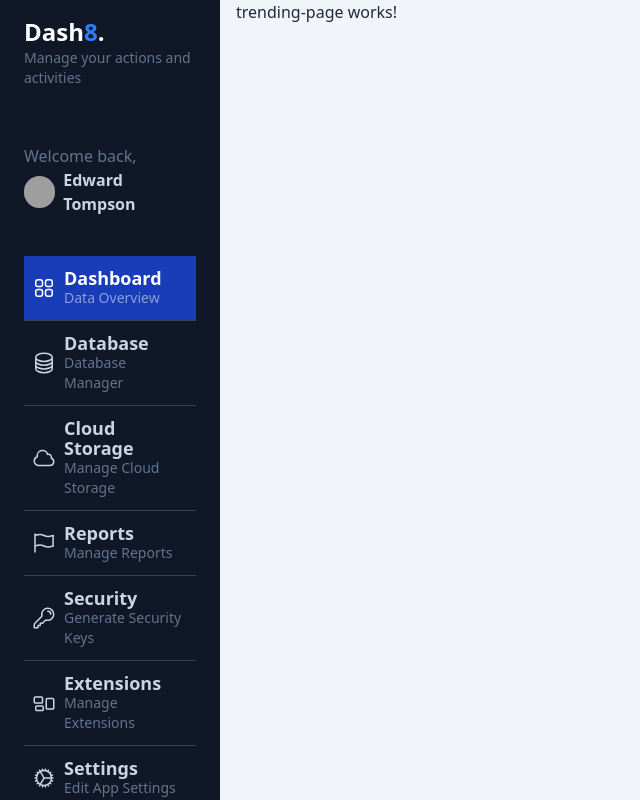
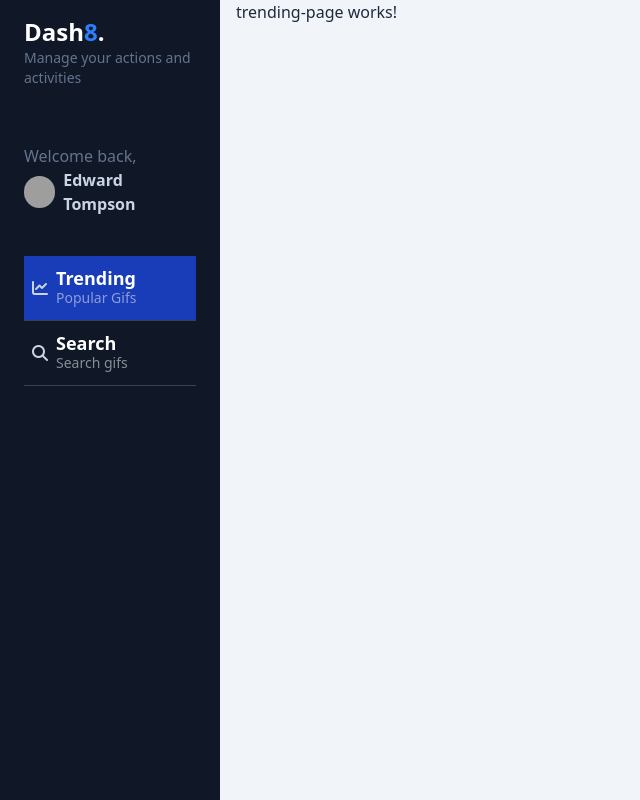
Before and after one commit to christofergg/GifsApp, an Angular app: page /dashboard/trending in a window 1280 px wide. Shown: the whole page, without its empty margins (0-640 px from the left). Built offline with nearby package versions, Linux system fonts and the light colour scheme; grey boxes are pictures that could not be loaded.

Commit message:
fontawsome and customize side-menu-options, RouterLink and RouterLinkActive

```diff
--- a/src/app/gifs/components/side-menu/side-menu-options/side-menu-options.component.html
+++ b/src/app/gifs/components/side-menu/side-menu-options/side-menu-options.component.html
@@ -1,81 +1,18 @@
 <div id="nav" class="w-full px-6">
-  <a href="#" class="w-full px-2 inline-flex space-x-2 items-center border-b border-slate-700 py-3 bg-blue-800 hover:bg-white/5 transition ease-linear duration-150">
-      <div>
-          <svg xmlns="http://www.w3.org/2000/svg" fill="none" viewBox="0 0 24 24" stroke-width="1.5" stroke="currentColor" class="w-6 h-6 text-white">
-              <path stroke-linecap="round" stroke-linejoin="round" d="M3.75 6A2.25 2.25 0 016 3.75h2.25A2.25 2.25 0 0110.5 6v2.25a2.25 2.25 0 01-2.25 2.25H6a2.25 2.25 0 01-2.25-2.25V6zM3.75 15.75A2.25 2.25 0 016 13.5h2.25a2.25 2.25 0 012.25 2.25V18a2.25 2.25 0 01-2.25 2.25H6A2.25 2.25 0 013.75 18v-2.25zM13.5 6a2.25 2.25 0 012.25-2.25H18A2.25 2.25 0 0120.25 6v2.25A2.25 2.25 0 0118 10.5h-2.25a2.25 2.25 0 01-2.25-2.25V6zM13.5 15.75a2.25 2.25 0 012.25-2.25H18a2.25 2.25 0 012.25 2.25V18A2.25 2.25 0 0118 20.25h-2.25A2.25 2.25 0 0113.5 18v-2.25z" />
-            </svg>
+  <!-- -->
+   @for (item of menuOptions; track item.route) {
+     <a [routerLink]="item.route"
+      routerLinkActive="bg-blue-800"
+      class="w-full px-2 inline-flex space-x-2 items-center border-b border-slate-700 py-3  hover:bg-white/5 transition ease-linear duration-150">
+         <div>
+           <i [class] = 'item.icon' ></i>
+         </div>
+         <div class="flex flex-col">
+             <span class="text-lg font-bold leading-5 text-white">{{ item.label }}</span>
+             <span class="text-sm text-white/50 hidden md:block">{{ item.subLabel }}</span>
+         </div>
+     </a>
+   }
 
-      </div>
-      <div class="flex flex-col">
-          <span class="text-lg font-bold leading-5 text-white">Dashboard</span>
-          <span class="text-sm text-white/50 hidden md:block">Data Overview</span>
-      </div>
-  </a>
-  <a href="#" class="w-full px-2 inline-flex space-x-2 items-center border-b border-slate-700 py-3 hover:bg-white/5 transition ease-linear duration-150">
-      <div>
-          <svg xmlns="http://www.w3.org/2000/svg" fill="none" viewBox="0 0 24 24" stroke-width="1.5" stroke="currentColor" class="w-6 h-6">
-              <path stroke-linecap="round" stroke-linejoin="round" d="M20.25 6.375c0 2.278-3.694 4.125-8.25 4.125S3.75 8.653 3.75 6.375m16.5 0c0-2.278-3.694-4.125-8.25-4.125S3.75 4.097 3.75 6.375m16.5 0v11.25c0 2.278-3.694 4.125-8.25 4.125s-8.25-1.847-8.25-4.125V6.375m16.5 0v3.75m-16.5-3.75v3.75m16.5 0v3.75C20.25 16.153 16.556 18 12 18s-8.25-1.847-8.25-4.125v-3.75m16.5 0c0 2.278-3.694 4.125-8.25 4.125s-8.25-1.847-8.25-4.125" />
-            </svg>
-      </div>
-      <div class="flex flex-col">
-          <span class="text-lg text-slate-300 font-bold leading-5">Database</span>
-          <span class="text-sm text-slate-500 hidden md:block">Database Manager</span>
-      </div>
-  </a>
-  <a href="#" class="w-full px-2 inline-flex space-x-2 items-center border-b border-slate-700 py-3 hover:bg-white/5 transition ease-linear duration-150">
-      <div>
-          <svg xmlns="http://www.w3.org/2000/svg" fill="none" viewBox="0 0 24 24" stroke-width="1.5" stroke="currentColor" class="w-6 h-6">
-              <path stroke-linecap="round" stroke-linejoin="round" d="M2.25 15a4.5 4.5 0 004.5 4.5H18a3.75 3.75 0 001.332-7.257 3 3 0 00-3.758-3.848 5.25 5.25 0 00-10.233 2.33A4.502 4.502 0 002.25 15z" />
-            </svg>
-      </div>
-      <div class="flex flex-col">
-          <span class="text-lg text-slate-300 font-bold leading-5">Cloud Storage</span>
-          <span class="text-sm text-slate-500 hidden md:block">Manage Cloud Storage</span>
-      </div>
-  </a>
-  <a href="#" class="w-full px-2 inline-flex space-x-2 items-center border-b border-slate-700 py-3 hover:bg-white/5 transition ease-linear duration-150">
-      <div>
-          <svg xmlns="http://www.w3.org/2000/svg" fill="none" viewBox="0 0 24 24" stroke-width="1.5" stroke="currentColor" class="w-6 h-6">
-              <path stroke-linecap="round" stroke-linejoin="round" d="M3 3v1.5M3 21v-6m0 0l2.77-.693a9 9 0 016.208.682l.108.054a9 9 0 006.086.71l3.114-.732a48.524 48.524 0 01-.005-10.499l-3.11.732a9 9 0 01-6.085-.711l-.108-.054a9 9 0 00-6.208-.682L3 4.5M3 15V4.5" />
-            </svg>
-      </div>
-      <div class="flex flex-col">
-          <span class="text-lg text-slate-300 font-bold leading-5">Reports</span>
-          <span class="text-sm text-slate-500 hidden md:block">Manage Reports</span>
-      </div>
-  </a>
-  <a href="#" class="w-full px-2 inline-flex space-x-2 items-center border-b border-slate-700 py-3 hover:bg-white/5 transition ease-linear duration-150">
-      <div>
-          <svg xmlns="http://www.w3.org/2000/svg" fill="none" viewBox="0 0 24 24" stroke-width="1.5" stroke="currentColor" class="w-6 h-6">
-              <path stroke-linecap="round" stroke-linejoin="round" d="M15.75 5.25a3 3 0 013 3m3 0a6 6 0 01-7.029 5.912c-.563-.097-1.159.026-1.563.43L10.5 17.25H8.25v2.25H6v2.25H2.25v-2.818c0-.597.237-1.17.659-1.591l6.499-6.499c.404-.404.527-1 .43-1.563A6 6 0 1121.75 8.25z" />
-            </svg>
-      </div>
-      <div class="flex flex-col">
-          <span class="text-lg text-slate-300 font-bold leading-5">Security</span>
-          <span class="text-sm text-slate-500 hidden md:block">Generate Security Keys</span>
-      </div>
-  </a>
-  <a href="#" class="w-full px-2 inline-flex space-x-2 items-center border-b border-slate-700 py-3 hover:bg-white/5 transition ease-linear duration-150">
-      <div>
-          <svg xmlns="http://www.w3.org/2000/svg" fill="none" viewBox="0 0 24 24" stroke-width="1.5" stroke="currentColor" class="w-6 h-6">
-              <path stroke-linecap="round" stroke-linejoin="round" d="M2.25 7.125C2.25 6.504 2.754 6 3.375 6h6c.621 0 1.125.504 1.125 1.125v3.75c0 .621-.504 1.125-1.125 1.125h-6a1.125 1.125 0 01-1.125-1.125v-3.75zM14.25 8.625c0-.621.504-1.125 1.125-1.125h5.25c.621 0 1.125.504 1.125 1.125v8.25c0 .621-.504 1.125-1.125 1.125h-5.25a1.125 1.125 0 01-1.125-1.125v-8.25zM3.75 16.125c0-.621.504-1.125 1.125-1.125h5.25c.621 0 1.125.504 1.125 1.125v2.25c0 .621-.504 1.125-1.125 1.125h-5.25a1.125 1.125 0 01-1.125-1.125v-2.25z" />
-            </svg>
-      </div>
-      <div class="flex flex-col">
-          <span class="text-lg text-slate-300 font-bold leading-5">Extensions</span>
-          <span class="text-sm text-slate-500 hidden md:block">Manage Extensions</span>
-      </div>
-  </a>
-  <a href="#" class="w-full px-2 inline-flex space-x-2 items-center py-3 hover:bg-white/5 transition ease-linear duration-150">
-      <div>
-          <svg xmlns="http://www.w3.org/2000/svg" fill="none" viewBox="0 0 24 24" stroke-width="1.5" stroke="currentColor" class="w-6 h-6">
-              <path stroke-linecap="round" stroke-linejoin="round" d="M4.5 12a7.5 7.5 0 0015 0m-15 0a7.5 7.5 0 1115 0m-15 0H3m16.5 0H21m-1.5 0H12m-8.457 3.077l1.41-.513m14.095-5.13l1.41-.513M5.106 17.785l1.15-.964m11.49-9.642l1.149-.964M7.501 19.795l.75-1.3m7.5-12.99l.75-1.3m-6.063 16.658l.26-1.477m2.605-14.772l.26-1.477m0 17.726l-.26-1.477M10.698 4.614l-.26-1.477M16.5 19.794l-.75-1.299M7.5 4.205L12 12m6.894 5.785l-1.149-.964M6.256 7.178l-1.15-.964m15.352 8.864l-1.41-.513M4.954 9.435l-1.41-.514M12.002 12l-3.75 6.495" />
-            </svg>
-      </div>
-      <div class="flex flex-col">
-          <span class="text-lg text-slate-300 font-bold leading-5">Settings</span>
-          <span class="text-sm text-slate-500 hidden md:block">Edit App Settings</span>
-      </div>
-  </a>
 
  </div>
--- a/src/app/gifs/components/side-menu/side-menu-options/side-menu-options.component.ts
+++ b/src/app/gifs/components/side-menu/side-menu-options/side-menu-options.component.ts
@@ -1,11 +1,32 @@
 import { Component } from '@angular/core';
+import { RouterLink, RouterLinkActive } from '@angular/router';
+
+interface MenuOption {
+  label: string,
+  subLabel: string,
+  icon: string,
+  route: string
+}
 
 @Component({
   selector: 'gifs-side-menu-options',
-  imports: [],
+  imports: [RouterLink, RouterLinkActive],
   templateUrl: './side-menu-options.component.html',
   styleUrl: './side-menu-options.component.css'
 })
 export class SideMenuOptionsComponent {
-
+   menuOptions: MenuOption[] = [
+    {
+      icon: 'fa-solid fa-chart-line',
+      label: 'Trending',
+      subLabel: 'Popular Gifs',
+      route: '/dashboard/trending'
+    },
+    {
+      icon: 'fa-solid fa-magnifying-glass',
+      label: 'Search',
+      subLabel: 'Search gifs',
+      route: '/dashboard/search'
+    }
+  ]
 }
--- a/src/index.html
+++ b/src/index.html
@@ -6,6 +6,7 @@
   <base href="/">
   <meta name="viewport" content="width=device-width, initial-scale=1">
   <link rel="icon" type="image/x-icon" href="favicon.ico">
+  <link rel="stylesheet" href="https://cdnjs.cloudflare.com/ajax/libs/font-awesome/6.7.2/css/all.min.css" integrity="sha512-Evv84Mr4kqVGRNSgIGL/F/aIDqQb7xQ2vcrdIwxfjThSH8CSR7PBEakCr51Ck+w+/U6swU2Im1vVX0SVk9ABhg==" crossorigin="anonymous" referrerpolicy="no-referrer" />
 </head>
 <body>
   <app-root></app-root>
```
